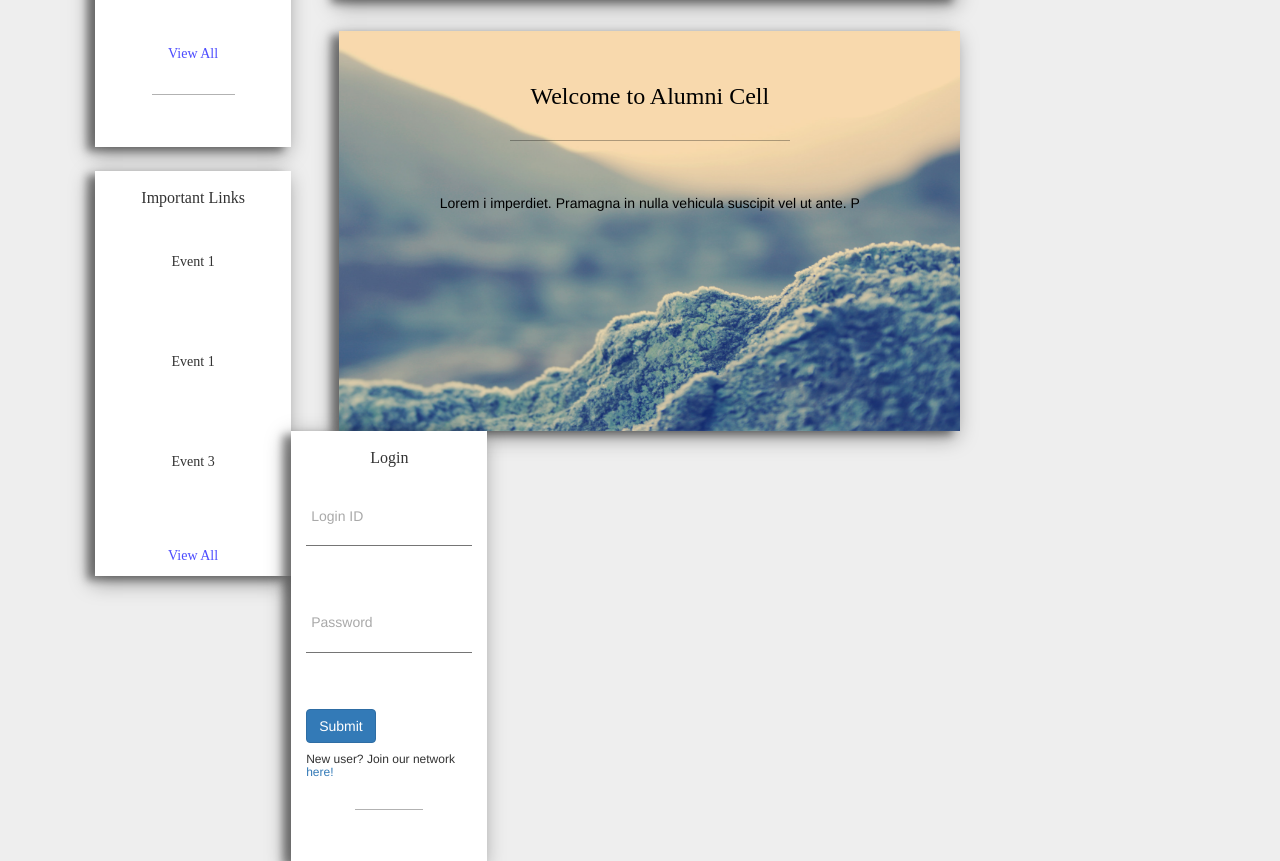
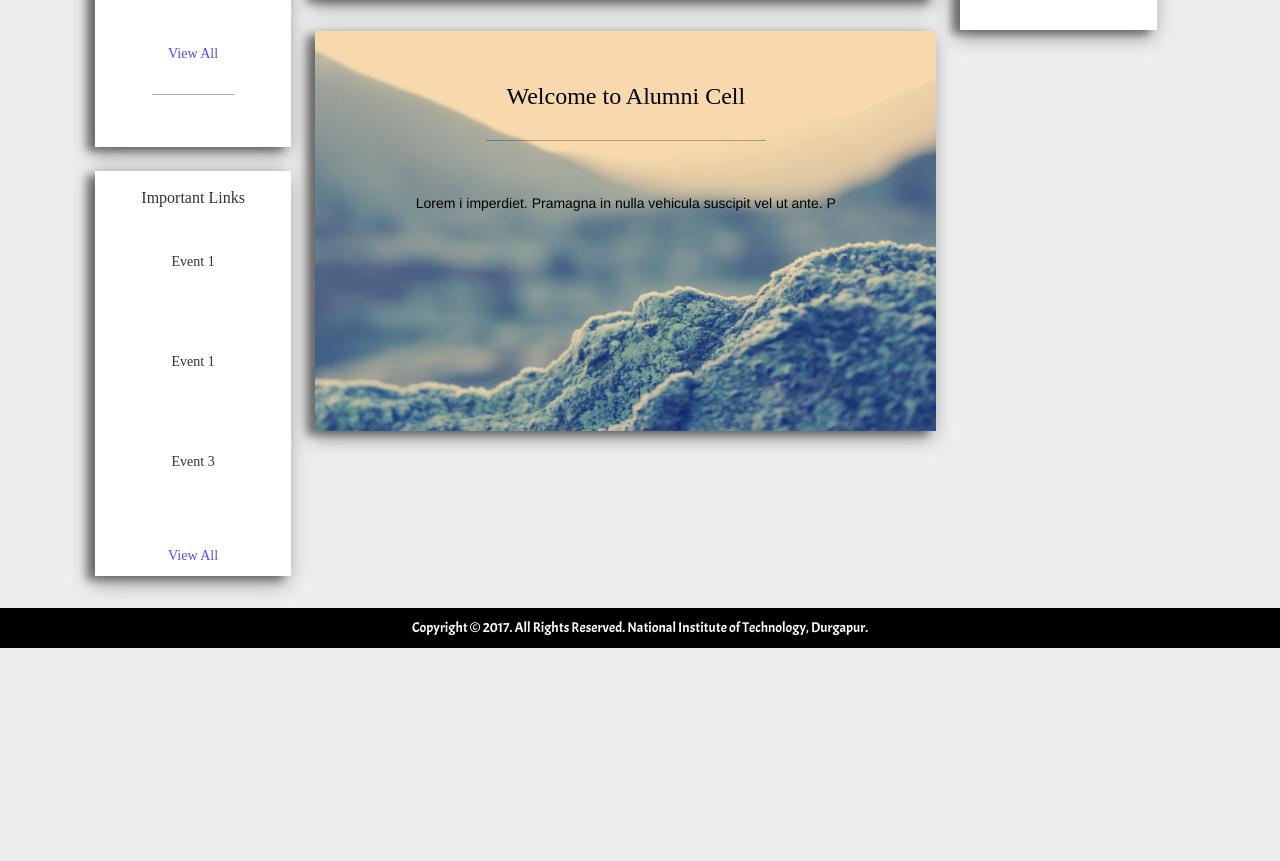
Before and after one commit to devanshgoenka97/alumni_site, a PHP site: page / in a window 1280 px wide. Shown: the part 602-1463 px from the top of the page. After the commit the page ends 1250 px from the top, so only its background shows below. Run offline with PHP 8.4, Linux system fonts and the light colour scheme; some libraries are stand-ins or nearby versions.

Commit message:
Fixed Middle Card Margin

```diff
--- a/css/content.css
+++ b/css/content.css
@@ -90,8 +90,8 @@
 }
 
 .middle-card{
-	margin-left: 6vh;
-	margin-right: 6vh;
+	margin-left: 3vh;
+	margin-right: 3vh;
 	width: 57%;
 }
 
```
